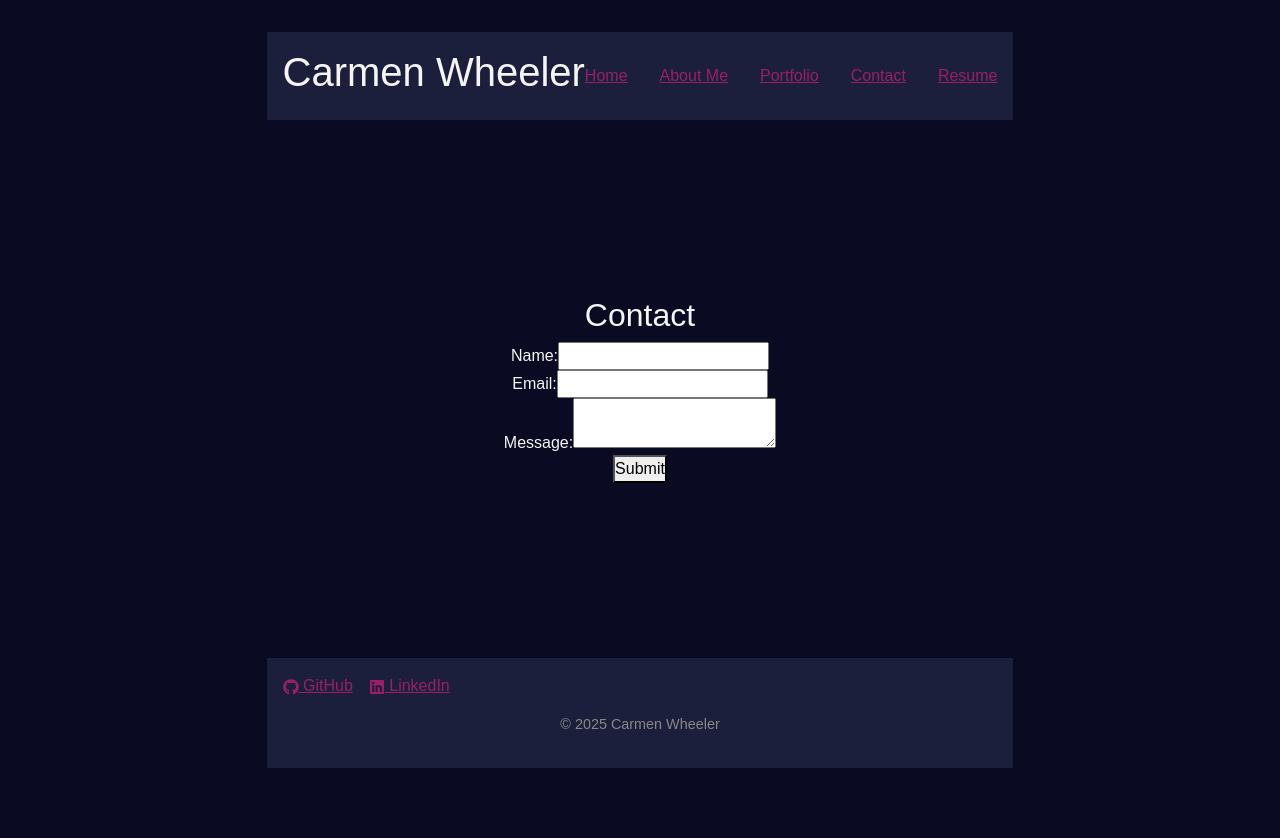
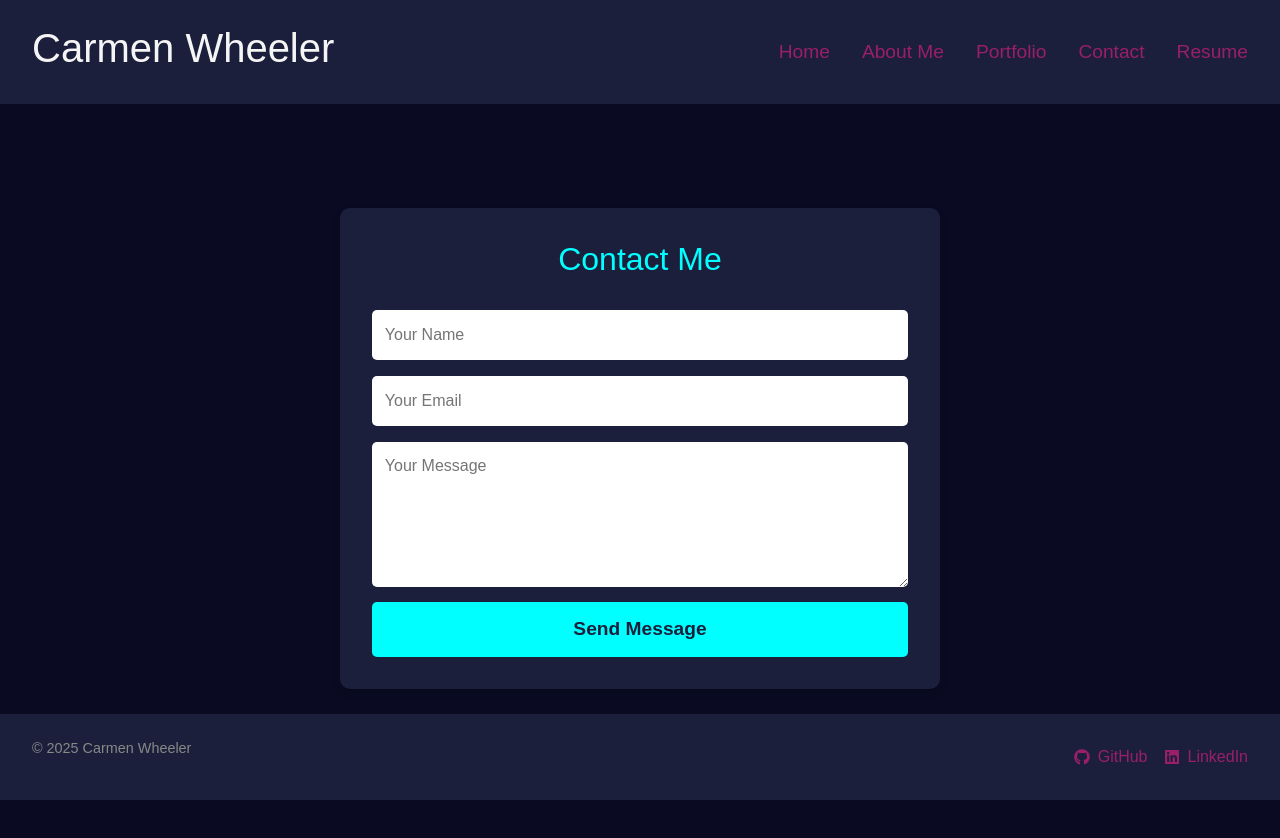
Before and after one commit to OutsideofemiT/Portfolio_CW, a React (Vite) app: page /contact in a window 1280 px wide. Shown: the top 838 px of the page. Before the commit the page ends 800 px from the top, so only its background shows below. Built offline with nearby package versions, Linux system fonts and the light colour scheme.

Commit message:
updated header/footer formatting, styled contact form, updated css files

```diff
--- a/src/assets/styles/App.css
+++ b/src/assets/styles/App.css
@@ -18,60 +18,81 @@ body {
   min-height: 100vh;
 }
 
+/* Ensure the header spans full width */
 header {
+  width: 100%;
   display: flex;
-  justify-content: space-between;
+  justify-content: space-between; /* Pushes name to the left & nav to the right */
   align-items: center;
-  background-color: #1B1F3B; /* Deep Space Blue */
-  color: #F5F5F5; /* White Smoke */
-  padding: 1em;
-  width: 100%;
+  padding: 1.5rem 2rem; /* Adjust padding as needed */
+  background-color: #1B1F3B; /* Dark background */
+  color: #F5F5F5; /* White text */
+  position: fixed;
+  top: 0;
+  left: 0;
+  right: 0;
+  z-index: 1000;
 }
 
-header .name {
-  font-family: 'Brush Script MT', cursive;
+/* Style for the name/logo section */
+.header-name {
+  font-size: 2rem;
+  font-weight: bold;
+  font-family: 'Dancing Script', cursive;
 }
 
-header nav {
-  margin-right: auto;
+/* Navigation styles */
+nav {
+  margin-left: auto; /* Pushes nav to the right */
 }
 
-header nav ul {
-  list-style-type: none;
+nav ul {
   display: flex;
-  gap: 2rem; /* Add space between nav items */
+  gap: 2rem; /* Adds space between links */
+  list-style: none;
+  padding: 0;
   margin: 0;
-  padding: 0;
 }
 
-header nav ul li {
+nav ul li {
   display: inline;
 }
 
-header nav ul li a {
+nav ul li a {
+  text-decoration: none;
   color: #9A1F6A; /* Neon Purple */
+  font-size: 1.2rem;
+  transition: color 0.3s ease-in-out;
 }
 
-header nav ul li a:hover {
+nav ul li a:hover {
   color: #00FFFF; /* Electric Cyan */
 }
 
-footer {
-  background-color: #1B1F3B; /* Deep Space Blue */
-  color: #F5F5F5; /* White Smoke */
-  padding: 1em;
-  text-align: center;
-  margin-top: auto; /* Push footer to the bottom */
-  width: 100%;
+
+/* Ensure the footer spans the full width */
+/* Ensure the footer spans the full width */
+.footer-container {
+  width: 100vw;  /* Ensures full width */
+  background-color: #1B1F3B; /* Same as header */
+  color: #F5F5F5;
+  padding: 1.5rem 2rem;
+  position: fixed; /* Keeps it at the bottom */
+  bottom: 0;
+  left: 0;
+  right: 0;
 }
 
+/* Flexbox for spacing between copyright and links */
 .footer-content {
   display: flex;
-  justify-content: space-between;
+  justify-content: space-between; /* Aligns left and right */
   align-items: center;
-  width: 100%;
+  max-width: 1280px;  /* Keeps content centered */
+  margin: 0 auto;
 }
 
+/* Footer links styling */
 .footer-links {
   display: flex;
   gap: 1rem;
@@ -80,23 +101,32 @@ footer {
   margin: 0;
 }
 
-.footer-links li {
-  display: center;
+/* Footer icons */
+.footer-icon {
+  margin-right: 0.5rem;
+  color: #9A1F6A; /* Neon Purple */
 }
 
+/* Footer link styles */
 .footer-links li a {
-  color: #9A1F6A; /* Neon Purple */
+  color: #9A1F6A;
+  text-decoration: none;
+  display: flex;
+  align-items: center;
 }
 
 .footer-links li a:hover {
   color: #00FFFF; /* Electric Cyan */
 }
 
+/* Copyright styling */
 .footer-copyright {
   font-size: 0.9em;
   color: #888;
-  margin-top: 1rem;
 }
+
+
+
 
 .main-content {
   text-align: center;
@@ -114,3 +144,72 @@ footer {
   padding: 0 !important;
   margin: 0 auto !important;
 }
+/* Contact Form Container */
+.contact-container {
+  display: flex;
+  flex-direction: column;
+  align-items: center;
+  justify-content: center;
+  max-width: 600px;
+  margin: 5rem auto; /* Centers form with spacing */
+  padding: 2rem;
+  background-color: #1B1F3B; /* Deep blue background */
+  border-radius: 10px;
+  box-shadow: 0 4px 8px rgba(0, 0, 0, 0.2);
+  color: #F5F5F5;
+}
+
+/* Form Title */
+.contact-container h2 {
+  font-size: 2rem;
+  margin-bottom: 1.5rem;
+  text-align: center;
+  color: #00FFFF; /* Electric Cyan */
+}
+
+/* Input Fields */
+.contact-form input,
+.contact-form textarea {
+  width: 100%;
+  padding: 0.8rem;
+  margin: 0.5rem 0;
+  border: none;
+  border-radius: 5px;
+  font-size: 1rem;
+  color: #1B1F3B;
+}
+
+/* Focus Styles */
+.contact-form input:focus,
+.contact-form textarea:focus {
+  outline: 2px solid #00FFFF;
+}
+
+/* Submit Button */
+.contact-form button {
+  width: 100%;
+  padding: 0.8rem;
+  background-color: #00FFFF;
+  color: #1B1F3B;
+  font-size: 1.2rem;
+  font-weight: bold;
+  border: none;
+  border-radius: 5px;
+  cursor: pointer;
+  transition: background 0.3s ease;
+}
+
+.contact-form button:hover {
+  background-color: #9A1F6A; /* Neon Purple */
+  color: #F5F5F5;
+}
+.form-status {
+  text-align: center;
+  font-weight: bold;
+  margin-top: 10px;
+  color: #00ff00; /* Green for success */
+}
+
+.form-status.error {
+  color: #ff0000; /* Red for errors */
+}
--- a/src/components/Footer.jsx
+++ b/src/components/Footer.jsx
@@ -5,6 +5,10 @@ const Footer = () => {
   return (
     <footer className="footer-container">
       <div className="footer-content">
+        {/* Left Side: Copyright */}
+        <p className="footer-copyright">© {new Date().getFullYear()} Carmen Wheeler</p>
+
+        {/* Right Side: Social Links */}
         <ul className="footer-links">
           <li>
             <a href="https://github.com/outsideofemit" target="_blank" rel="noopener noreferrer">
@@ -18,8 +22,6 @@ const Footer = () => {
           </li>
         </ul>
       </div>
-
-      <p className="footer-copyright">© {new Date().getFullYear()} Carmen Wheeler</p>
     </footer>
   );
 };
--- a/src/pages/AboutMe.jsx
+++ b/src/pages/AboutMe.jsx
@@ -9,7 +9,7 @@ const AboutMe = () => {
         <p>
           Hello! I'm Carmen Wheeler, a dedicated full-stack web developer in training, currently honing my skills at SMU University Software Development Bootcamp. My journey into web development has been fueled by a passion for creating dynamic and user-friendly applications.
 
-          Through various class projects, I've gained hands-on experience with technologies such as **React, JavaScript, and Node.js**.
+          Through various class projects, I've gained hands-on experience with technologies such as React, JavaScript, and Node.js.
         </p>
 
         <p>
@@ -17,7 +17,7 @@ const AboutMe = () => {
         </p>
 
         <p>
-          In addition to web development, I have a passion for **digital AI art**. This creative outlet allows me to explore new ideas and bring a unique artistic perspective to my projects.
+          In addition to web development, I have a passion for digital/AI art. This creative outlet allows me to explore new ideas and bring a unique artistic perspective to my projects.
         </p>
 
         <p>Thank you for visiting my portfolio. I look forward to connecting and collaborating on exciting opportunities!</p>
--- a/src/pages/Contact.jsx
+++ b/src/pages/Contact.jsx
@@ -1,11 +1,67 @@
-import ContactForm from '../components/ContactForm';
+import React, { useState } from "react";
 
 const Contact = () => {
+  const [formData, setFormData] = useState({
+    name: "",
+    email: "",
+    message: "",
+  });
+
+  const [status, setStatus] = useState(""); // For success/error messages
+
+  const handleChange = (e) => {
+    setFormData({ ...formData, [e.target.name]: e.target.value });
+  };
+
+  const handleSubmit = async (e) => {
+    e.preventDefault();
+
+    const response = await fetch("https://formspree.io/f/xkgoeger", {
+      method: "POST",
+      headers: { "Content-Type": "application/json" },
+      body: JSON.stringify(formData),
+    });
+
+    if (response.ok) {
+      setStatus("Message sent successfully!");
+      setFormData({ name: "", email: "", message: "" }); // Clear form
+    } else {
+      setStatus("Something went wrong. Please try again.");
+    }
+  };
+
   return (
-    <section>
-      <h2>Contact</h2>
-      <ContactForm />
-    </section>
+    <div className="contact-container">
+      <h2>Contact Me</h2>
+      {status && <p className="form-status">{status}</p>} {/* Show success/error message */}
+      <form className="contact-form" onSubmit={handleSubmit}>
+        <input
+          type="text"
+          name="name"
+          placeholder="Your Name"
+          value={formData.name}
+          onChange={handleChange}
+          required
+        />
+        <input
+          type="email"
+          name="email"
+          placeholder="Your Email"
+          value={formData.email}
+          onChange={handleChange}
+          required
+        />
+        <textarea
+          name="message"
+          placeholder="Your Message"
+          rows="5"
+          value={formData.message}
+          onChange={handleChange}
+          required
+        ></textarea>
+        <button type="submit">Send Message</button>
+      </form>
+    </div>
   );
 };
 
```
